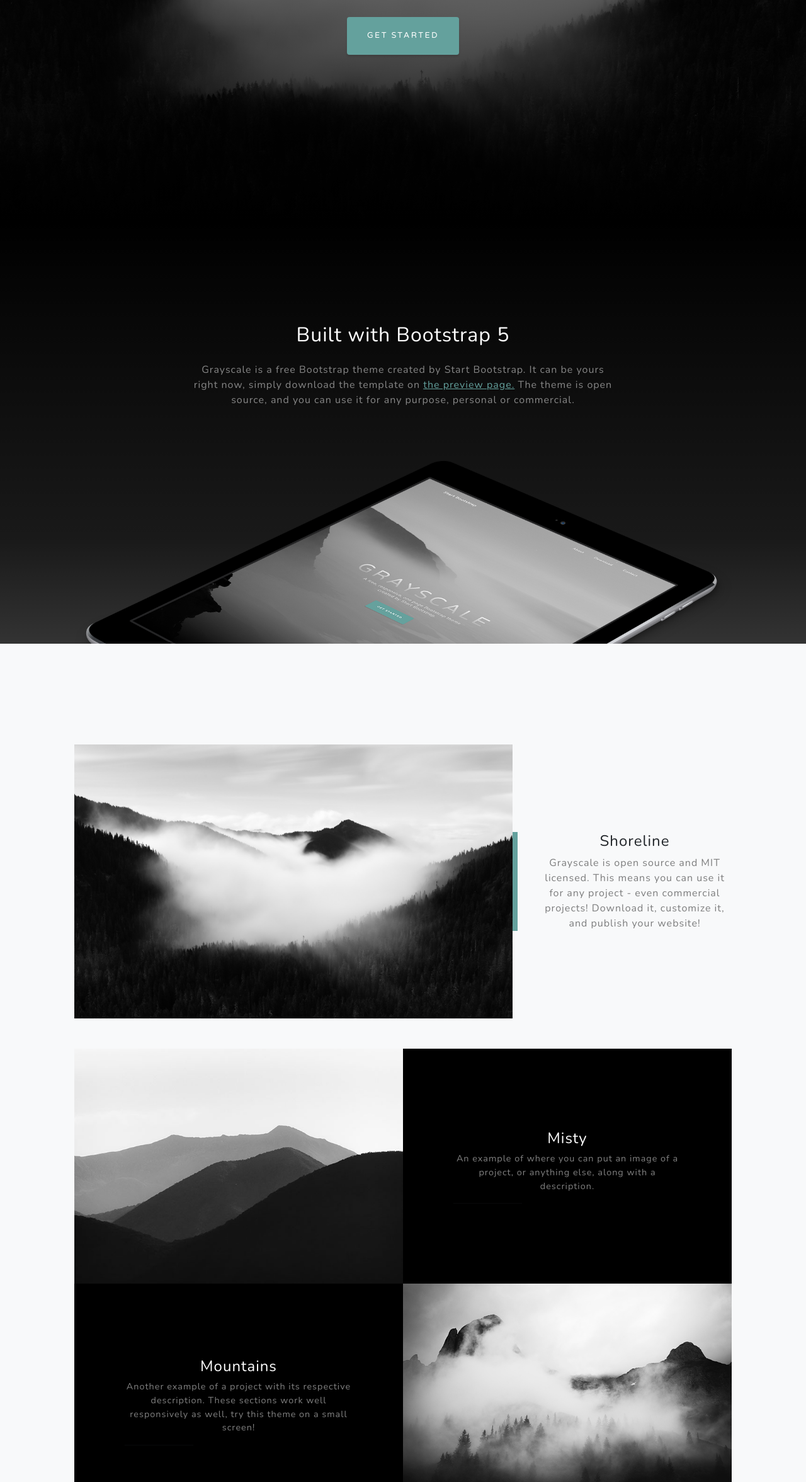
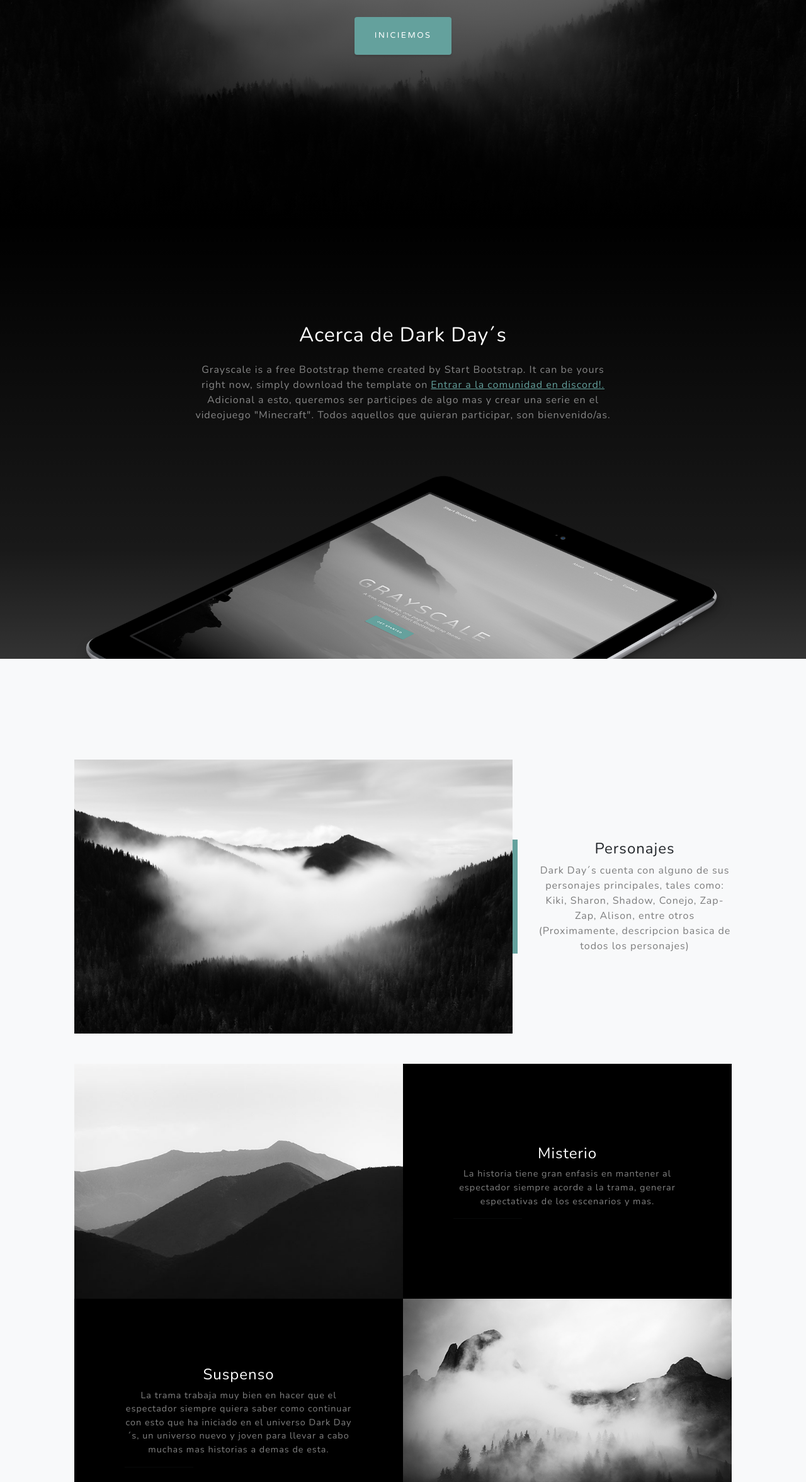
Before and after one commit to sDaih/Sam, a plain HTML site: page startbootstrap-grayscale-gh-pages/index.html in a window 1280 px wide. Shown: the part 447-2800 px from the top of the page at 63% size. Drawn offline with nearby package versions, Linux system fonts and the light colour scheme.

Commit message:
Update index.html

```diff
--- a/startbootstrap-grayscale-gh-pages/index.html
+++ b/startbootstrap-grayscale-gh-pages/index.html
@@ -27,8 +27,8 @@
                 <div class="collapse navbar-collapse" id="navbarResponsive">
                     <ul class="navbar-nav ms-auto">
                         <li class="nav-item"><a class="nav-link" href="#about">About</a></li>
-                        <li class="nav-item"><a class="nav-link" href="#projects">Projects</a></li>
-                        <li class="nav-item"><a class="nav-link" href="#signup">Contact</a></li>
+                        <li class="nav-item"><a class="nav-link" href="#projects">Proyectos</a></li>
+                        <li class="nav-item"><a class="nav-link" href="#signup">Contacto</a></li>
                     </ul>
                 </div>
             </div>
@@ -39,8 +39,8 @@
                 <div class="d-flex justify-content-center">
                     <div class="text-center">
                         <h1 class="mx-auto my-0 text-uppercase">Grayscale</h1>
-                        <h2 class="text-white-50 mx-auto mt-2 mb-5">A free, responsive, one page Bootstrap theme created by Start Bootstrap.</h2>
-                        <a class="btn btn-primary" href="#about">Get Started</a>
+                        <h2 class="text-white-50 mx-auto mt-2 mb-5">El mundo cambia a cada segundo, pero la pregunta es... ¿El mundo, te cambiara a ti?</h2>
+                        <a class="btn btn-primary" href="#about">Iniciemos</a>
                     </div>
                 </div>
             </div>
@@ -50,11 +50,11 @@
             <div class="container px-4 px-lg-5">
                 <div class="row gx-4 gx-lg-5 justify-content-center">
                     <div class="col-lg-8">
-                        <h2 class="text-white mb-4">Built with Bootstrap 5</h2>
+                        <h2 class="text-white mb-4">Acerca de Dark Day´s</h2>
                         <p class="text-white-50">
                             Grayscale is a free Bootstrap theme created by Start Bootstrap. It can be yours right now, simply download the template on
-                            <a href="https://startbootstrap.com/theme/grayscale/">the preview page.</a>
-                            The theme is open source, and you can use it for any purpose, personal or commercial.
+                            <a href="https://discord.gg/WfJJybgPuf">Entrar a la comunidad en discord!.</a>
+                            Adicional a esto, queremos ser participes de algo mas y crear una serie en el videojuego "Minecraft". Todos aquellos que quieran participar, son bienvenido/as.
                         </p>
                     </div>
                 </div>
@@ -69,8 +69,8 @@
                     <div class="col-xl-8 col-lg-7"><img class="img-fluid mb-3 mb-lg-0" src="assets/img/bg-masthead.jpg" alt="..." /></div>
                     <div class="col-xl-4 col-lg-5">
                         <div class="featured-text text-center text-lg-left">
-                            <h4>Shoreline</h4>
-                            <p class="text-black-50 mb-0">Grayscale is open source and MIT licensed. This means you can use it for any project - even commercial projects! Download it, customize it, and publish your website!</p>
+                            <h4>Personajes</h4>
+                            <p class="text-black-50 mb-0"> Dark Day´s cuenta con alguno de sus personajes principales, tales como: Kiki, Sharon, Shadow, Conejo, Zap-Zap, Alison, entre otros (Proximamente, descripcion basica de todos los personajes) </p>
                         </div>
                     </div>
                 </div>
@@ -81,8 +81,8 @@
                         <div class="bg-black text-center h-100 project">
                             <div class="d-flex h-100">
                                 <div class="project-text w-100 my-auto text-center text-lg-left">
-                                    <h4 class="text-white">Misty</h4>
-                                    <p class="mb-0 text-white-50">An example of where you can put an image of a project, or anything else, along with a description.</p>
+                                    <h4 class="text-white">Misterio</h4>
+                                    <p class="mb-0 text-white-50">La historia tiene gran enfasis en mantener al espectador siempre acorde a la trama, generar espectativas de los escenarios y mas.</p>
                                     <hr class="d-none d-lg-block mb-0 ms-0" />
                                 </div>
                             </div>
@@ -96,8 +96,8 @@
                         <div class="bg-black text-center h-100 project">
                             <div class="d-flex h-100">
                                 <div class="project-text w-100 my-auto text-center text-lg-right">
-                                    <h4 class="text-white">Mountains</h4>
-                                    <p class="mb-0 text-white-50">Another example of a project with its respective description. These sections work well responsively as well, try this theme on a small screen!</p>
+                                    <h4 class="text-white">Suspenso</h4>
+                                    <p class="mb-0 text-white-50">La trama trabaja muy bien en hacer que el espectador siempre quiera saber como continuar con esto que ha iniciado en el universo Dark Day´s, un universo nuevo y joven para llevar a cabo muchas mas historias a demas de esta.</p>
                                     <hr class="d-none d-lg-block mb-0 me-0" />
                                 </div>
                             </div>
@@ -112,19 +112,19 @@
                 <div class="row gx-4 gx-lg-5">
                     <div class="col-md-10 col-lg-8 mx-auto text-center">
                         <i class="far fa-paper-plane fa-2x mb-2 text-white"></i>
-                        <h2 class="text-white mb-5">Subscribe to receive updates!</h2>
+                        <h2 class="text-white mb-5">Subscribete para recibir correos frecuentes con nueva informacion!</h2>
                         <!-- * * * * * * * * * * * * * * *-->
                         <!-- * * SB Forms Contact Form * *-->
                         <!-- * * * * * * * * * * * * * * *-->
                         <!-- This form is pre-integrated with SB Forms.-->
                         <!-- To make this form functional, sign up at-->
-                        <!-- https://startbootstrap.com/solution/contact-forms-->
+                        <!-- https://discord.gg/vHj7HHXD-->
                         <!-- to get an API token!-->
                         <form class="form-signup" id="contactForm" data-sb-form-api-token="API_TOKEN">
                             <!-- Email address input-->
                             <div class="row input-group-newsletter">
-                                <div class="col"><input class="form-control" id="emailAddress" type="email" placeholder="Enter email address..." aria-label="Enter email address..." data-sb-validations="required,email" /></div>
-                                <div class="col-auto"><button class="btn btn-primary disabled" id="submitButton" type="submit">Notify Me!</button></div>
+                                <div class="col"><input class="form-control" id="emailAddress" type="email" placeholder="Enter email address..." aria-label="Ingrese su direccion Email..." data-sb-validations="required,email" /></div>
+                                <div class="col-auto"><button class="btn btn-primary disabled" id="submitButton" type="submit">Notificame!</button></div>
                             </div>
                             <div class="invalid-feedback mt-2" data-sb-feedback="emailAddress:required">An email is required.</div>
                             <div class="invalid-feedback mt-2" data-sb-feedback="emailAddress:email">Email is not valid.</div>
@@ -158,7 +158,7 @@
                         <div class="card py-4 h-100">
                             <div class="card-body text-center">
                                 <i class="fas fa-map-marked-alt text-primary mb-2"></i>
-                                <h4 class="text-uppercase m-0">Address</h4>
+                                <h4 class="text-uppercase m-0">Proximamente</h4>
                                 <hr class="my-4 mx-auto" />
                                 <div class="small text-black-50">4923 Market Street, Orlando FL</div>
                             </div>
@@ -170,7 +170,7 @@
                                 <i class="fas fa-envelope text-primary mb-2"></i>
                                 <h4 class="text-uppercase m-0">Email</h4>
                                 <hr class="my-4 mx-auto" />
-                                <div class="small text-black-50"><a href="#!">hello@yourdomain.com</a></div>
+                                <div class="small text-black-50"><a href="#!">Profecional@outlook.com</a></div>
                             </div>
                         </div>
                     </div>
@@ -178,9 +178,9 @@
                         <div class="card py-4 h-100">
                             <div class="card-body text-center">
                                 <i class="fas fa-mobile-alt text-primary mb-2"></i>
-                                <h4 class="text-uppercase m-0">Phone</h4>
+                                <h4 class="text-uppercase m-0">Proximamente</h4>
                                 <hr class="my-4 mx-auto" />
-                                <div class="small text-black-50">+1 (555) 902-8832</div>
+                                <div class="small text-black-50">+X (XXX) XXX-XXXX</div>
                             </div>
                         </div>
                     </div>
```
